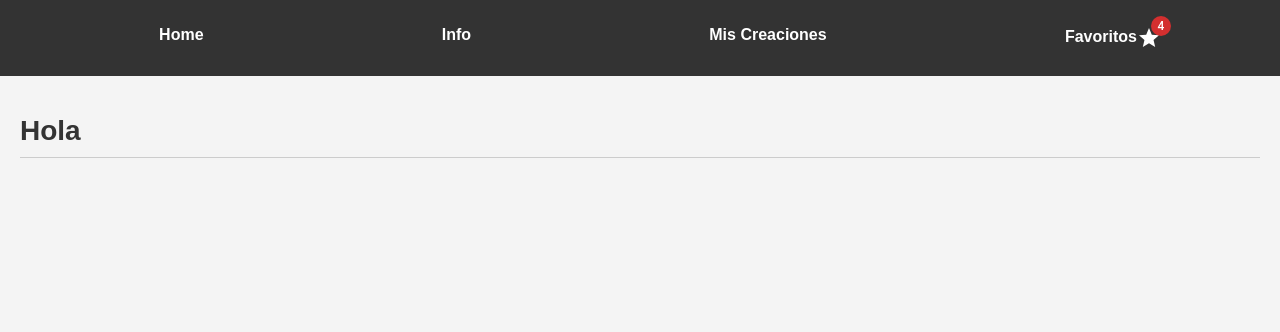
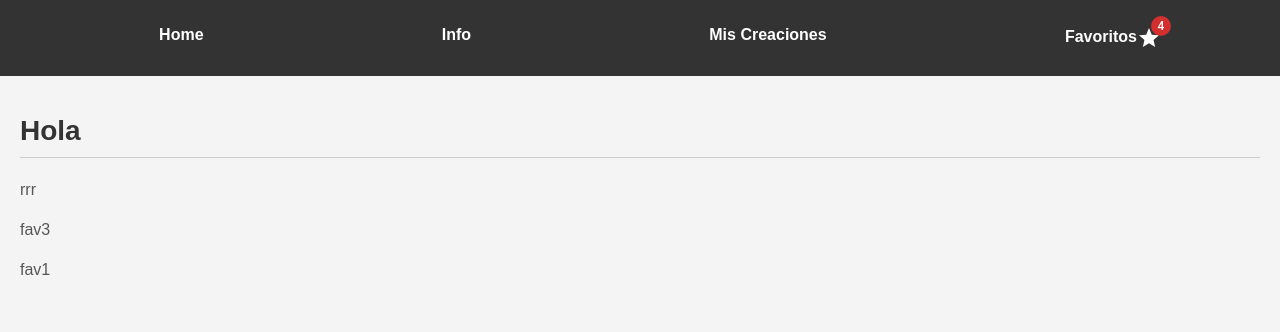
Before and after one commit to JMaici/TPFINALEFSI, a React (Create React App) app: page / in a window 1280 px wide. Shown: the top 332 px of the page. Built offline with nearby package versions, Linux system fonts and the light colour scheme.

Commit message:
create contextstate and function to retrieve json data

```diff
--- a/package.json
+++ b/package.json
@@ -10,6 +10,7 @@
     "@testing-library/jest-dom": "^5.17.0",
     "@testing-library/react": "^13.4.0",
     "@testing-library/user-event": "^13.5.0",
+    "axios": "^1.6.2",
     "font-awesome": "^4.7.0",
     "react": "^18.2.0",
     "react-dom": "^18.2.0",
--- a/src/creaciones.JSON
+++ b/public/creaciones.JSON
@@ -77,11 +77,18 @@
         "destacado":false
     },
     {
-        "titulo":"av",
+        "titulo":"rrr",
         "descripcion":"aa",
         "imagenes":"ab",
         "fecha":"2019-04-14",
-        "destacado":false
+        "destacado":true
+    },
+    {
+        "titulo":"fav3",
+        "descripcion":"aa",
+        "imagenes":"ab",
+        "fecha":"2019-04-14",
+        "destacado":true
     },
     {
         "titulo":"av",
@@ -91,18 +98,11 @@
         "destacado":false
     },
     {
-        "titulo":"av",
+        "titulo":"fav1",
         "descripcion":"aa",
         "imagenes":"ab",
         "fecha":"2019-04-14",
-        "destacado":false
-    },
-    {
-        "titulo":"av",
-        "descripcion":"aa",
-        "imagenes":"ab",
-        "fecha":"2019-04-14",
-        "destacado":false
+        "destacado":true
     },
     {
         "titulo":"av",
--- a/src/components/Home.js
+++ b/src/components/Home.js
@@ -1,10 +1,23 @@
-import React, { useEffect, useState } from 'react';
+import React, { useEffect, useState } from "react";
+import axios from "axios";
+import { useData } from "../contextState.js";
+const Home = () => {
+  const { creacionesData } = useData();
+  console.log(creacionesData);
 
-
-const Home = () => {
-    return (
-        <h1>Hola</h1>
-    );
+  if (!creacionesData) {
+    return <div>Loading...</div>;
+  }
+  const destacadoCreaciones = creacionesData.filter(
+    (creacion) => creacion.destacado
+  );
+  return (
+    <>
+      <h1>Hola</h1>
+      {destacadoCreaciones &&
+        destacadoCreaciones.map((creacion, index) => <p>{creacion.titulo}</p>)}
+    </>
+  );
 };
 
 export default Home;
--- /dev/null
+++ b/src/contextState.js
@@ -0,0 +1,26 @@
+import { createContext, useContext, useState, useEffect } from 'react';
+import axios from 'axios';
+
+const DataContext = createContext();
+
+export const DataProvider = ({ children }) => {
+  const [creacionesData, setCreacionesData] = useState(null);
+
+  useEffect(() => {
+    axios.get('creaciones.json')
+      .then(res => {
+        setCreacionesData(res.data);
+      })
+      .catch(err => console.log(err));
+  }, []);
+
+  return (
+    <DataContext.Provider value={{ creacionesData }}>
+      {children}
+    </DataContext.Provider>
+  );
+};
+
+export const useData = () => {
+  return useContext(DataContext);
+};
```
Also changed, not shown: src/App.js (+4 -3 lines), 1 other file (tests, documents, lock files or other folders).
